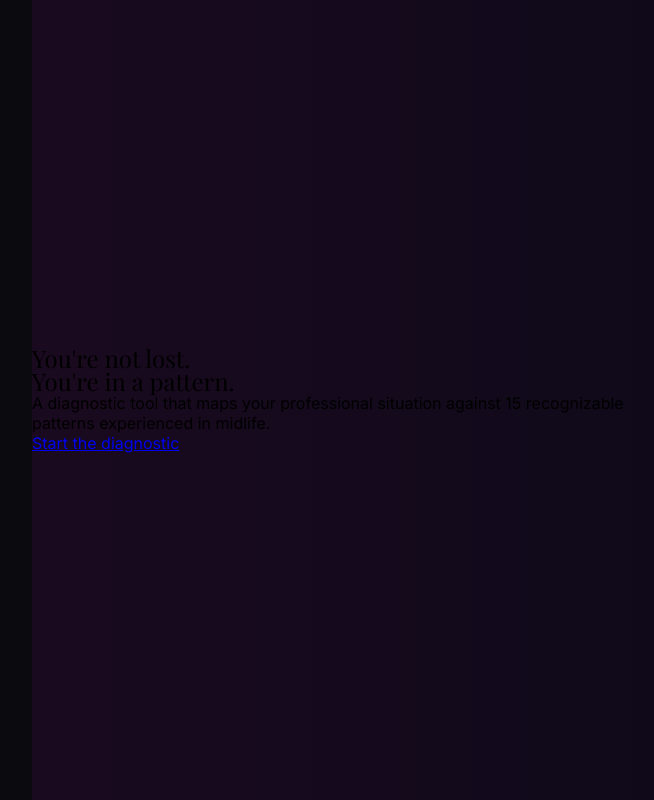
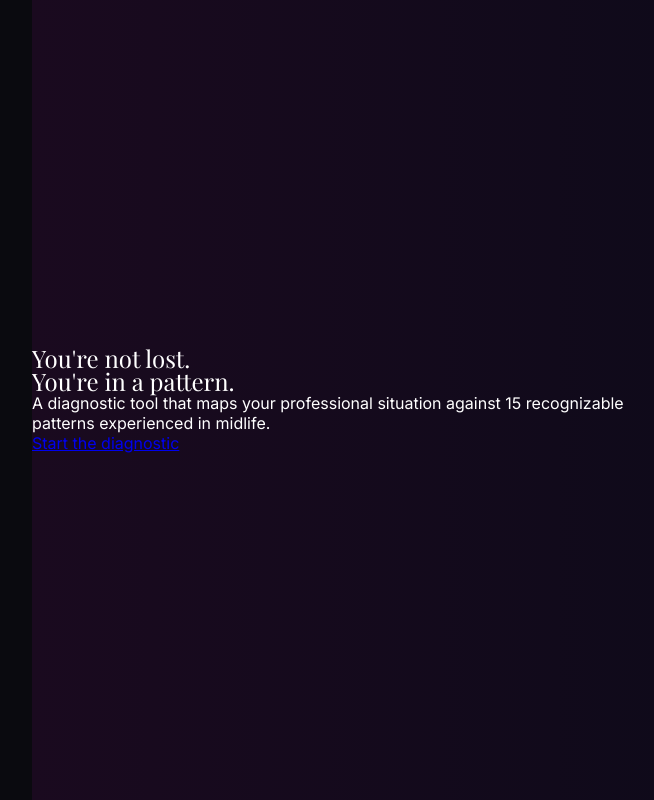
Before and after one commit to lifepatternengine-hub/life-pattern-engine, a Next.js app: page / in a window 1280 px wide. Shown: the top 800 px of the page, without its empty margins (608-1262 px from the left). Built offline with nearby package versions, Linux system fonts and the light colour scheme; a web font is replaced by a local one.

Commit message:
Update page.tsx
Force white text color

```diff
--- a/app/page.tsx
+++ b/app/page.tsx
@@ -27,7 +27,7 @@ export default function Home() {
           }}
         />
 
-        <div className="relative z-10 w-1/2 max-w-[700px] pr-8">
+        <div className="relative z-10 w-1/2 max-w-[700px] pr-8" style={{ color: '#ffffff' }}>
           <h1 className="text-7xl leading-[0.95] tracking-tight text-white mb-8">
             You're not lost.<br />You're in a pattern.
           </h1>
```
